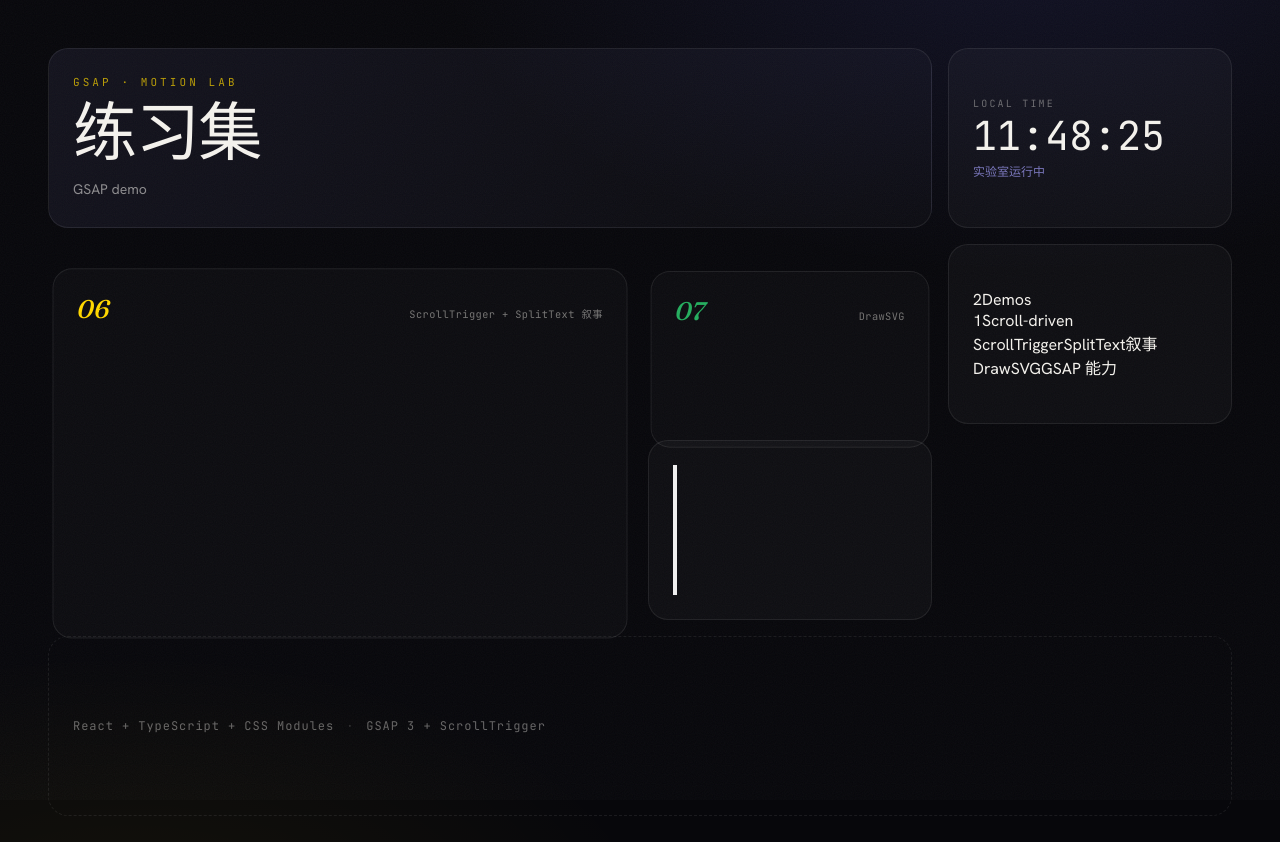
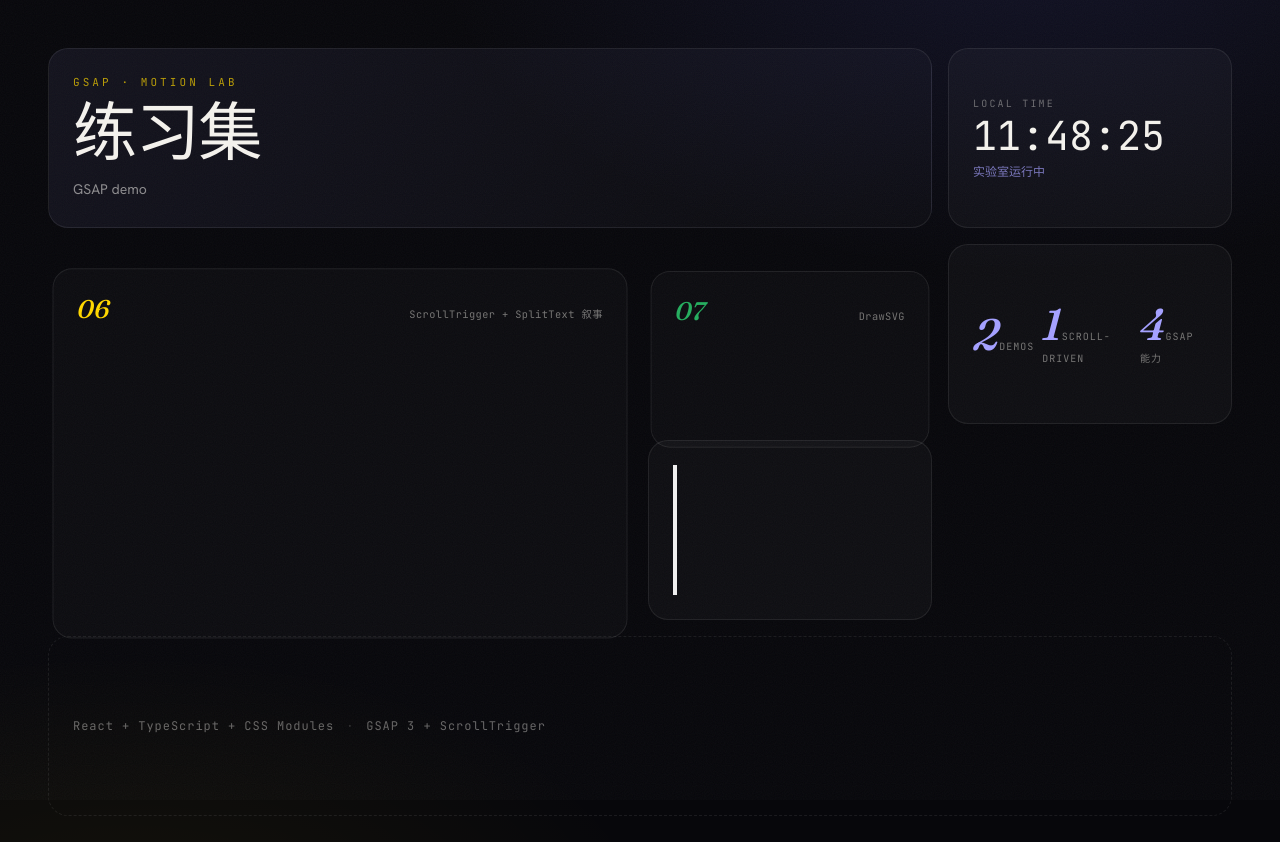
Before and after one commit to LingzheM/gsap-lab, a Next.js app: page / in a window 1280 px wide. Shown: the top 842 px of the page. Built offline with nearby package versions, Linux system fonts and the light colour scheme.

Commit message:
stat styles

```diff
--- a/components/LabWidgets/LabStats.tsx
+++ b/components/LabWidgets/LabStats.tsx
@@ -1,29 +1,30 @@
 import { demos } from '@/lib/demos';
 import styles from './LabWidgets.module.css';
 
+/** demo 统计面板。数字全是从 demos 数组派生(inline 计算),不存 state。 */
 export function LabStats() {
-
   const total = demos.length;
-
+  // 用到 ScrollTrigger 的 demo 数(concept 里含 ScrollTrigger)
   const scrollDriven = demos.filter((d) => d.concept.includes('ScrollTrigger')).length;
-
+  // 不重复的核心概念词数(粗略数能力广度)
   const conceptWords = new Set(
     demos.flatMap((d) => d.concept.split(/[\s·+]+/).filter(Boolean))
-  )
+  ).size;
 
   const items = [
     { value: total, label: 'Demos' },
     { value: scrollDriven, label: 'Scroll-driven' },
-    { value: conceptWords, label: 'GSAP 能力' }
+    { value: conceptWords, label: 'GSAP 能力' },
   ];
+
   return (
     <div className={styles.stats}>
       {items.map((it) => (
-        <div key={it.label} className={styles.startItem}>
+        <div key={it.label} className={styles.statItem}>
           <span className={styles.statValue}>{it.value}</span>
           <span className={styles.statLabel}>{it.label}</span>
         </div>
       ))}
     </div>
-  )
+  );
 }
--- a/components/LabWidgets/LabWidgets.module.css
+++ b/components/LabWidgets/LabWidgets.module.css
@@ -29,3 +29,25 @@
   font-size: 12px;
   color: rgba(165, 161, 255, 0.7);
 }
+
+.stats {
+  flex-direction: row;
+  justify-content: space-around;
+  align-items: center;
+  gap: 8px;
+}
+.statValue {
+  font-family: var(--font-display);
+  font-style: italic;
+  font-size: clamp(30px, 5vw, 44px);
+  line-height: 1;
+  color: #a5a1ff;
+}
+.statLabel {
+  font-family: var(--font-mono);
+  font-size: 10px;
+  letter-spacing: 0.1em;
+  text-transform: uppercase;
+  color: rgba(243, 241, 236, 0.45);
+  text-align: center;
+}
```
